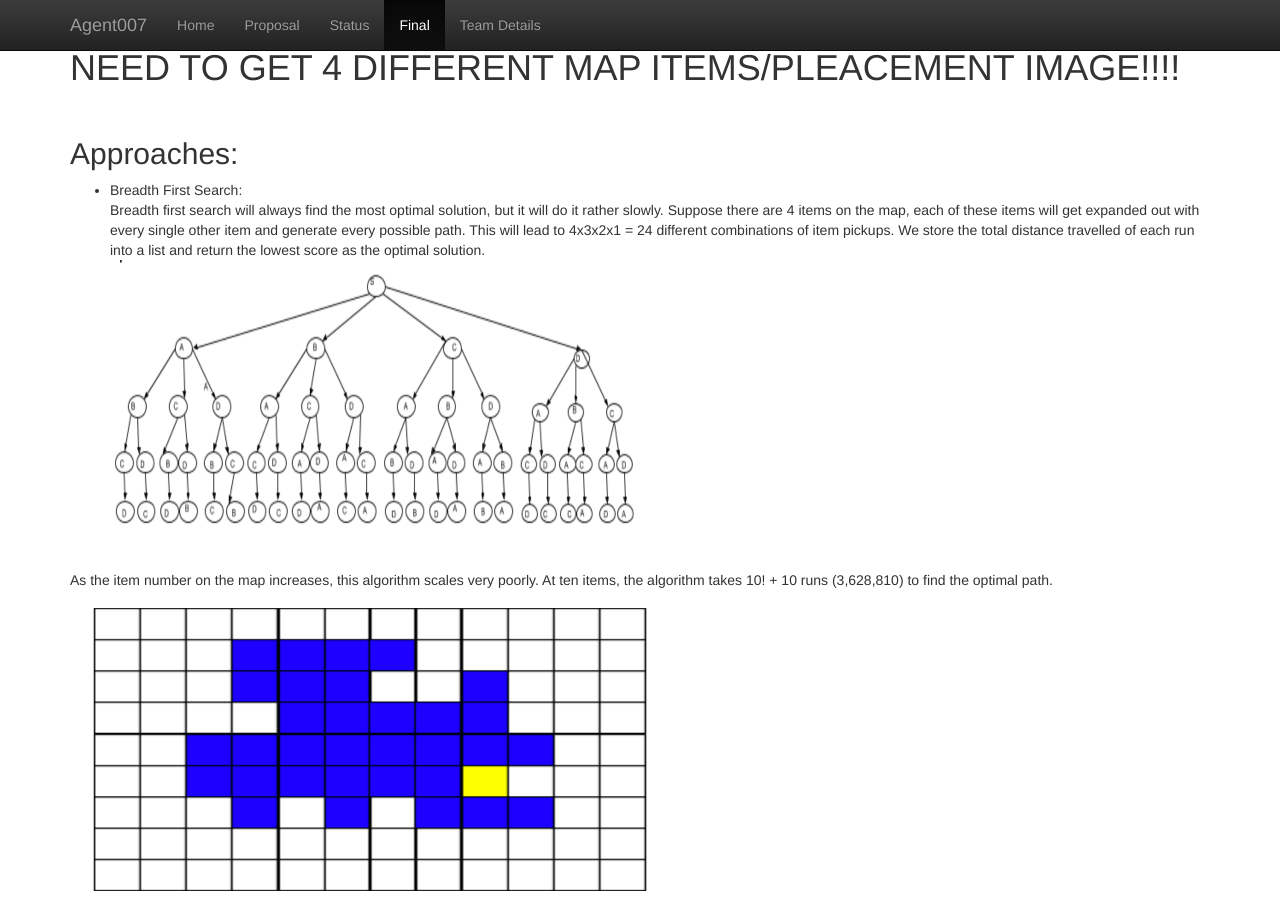
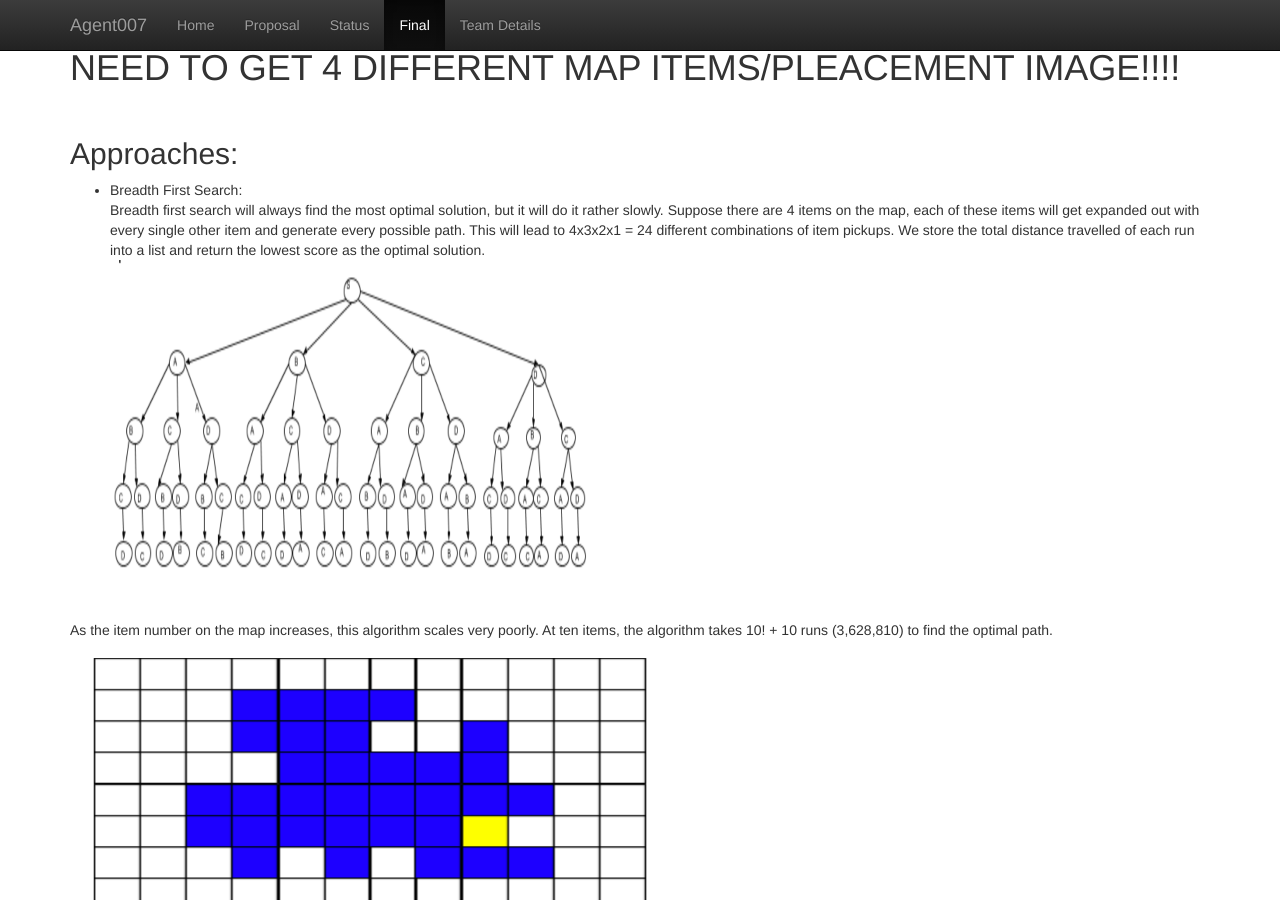
Before and after one commit to KumarHX/Agent007, a Jekyll site: the page built from docs/final.md, in a window 1280 px wide and 900 px high, scrolled down 361 px. Built offline with Jekyll 4.4.1, drawn with Linux system fonts in a browser that asks for light colours.

Commit message:
Update final.md

```diff
--- a/docs/final.md
+++ b/docs/final.md
@@ -18,7 +18,7 @@
 - Breadth First Search:<br>
 Breadth first search will always find the most optimal solution, but it will do it rather slowly. Suppose there are 4 items on the map, each of these items will get expanded out with every single other item and generate every possible path. This will lead to 4x3x2x1 = 24 different combinations of item pickups. We store the total distance travelled of each run into a list and return the lowest score as the optimal solution.
 <br>
-<a href="url"><img src="BFStree.png" align="center" height="300" width="550" ></a>
+<a href="url"><img src="BFStree.png" align="center" height="350" width="500" ></a>
 <br>
 
 As the item number on the map increases, this algorithm scales very poorly. At ten items, the algorithm takes 10! + 10 runs (3,628,810) to find the optimal path.
```
